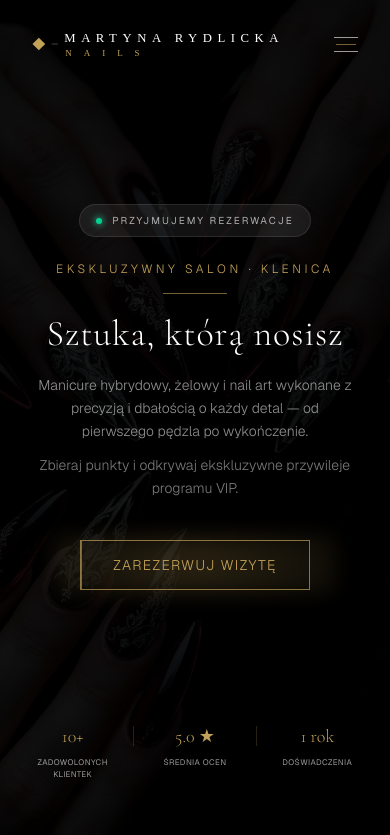
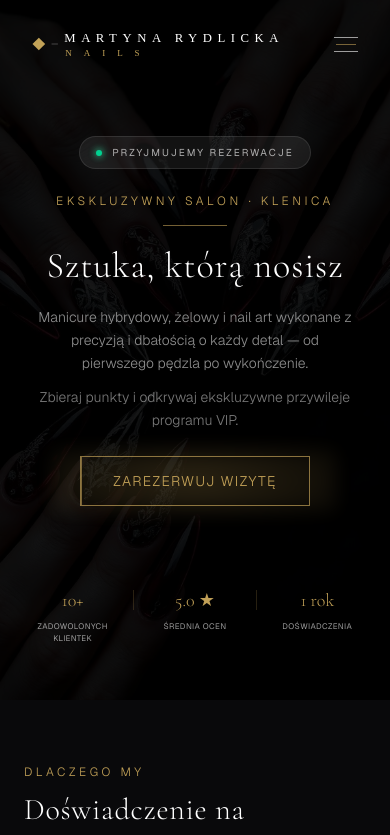
Before and after one commit to Selixo/luxury-nails, a Next.js app in the folder apps/web/: page / in a window 390 px wide. Shown: the top 835 px of the page. Built offline with nearby package versions, Linux system fonts and the light colour scheme.

Commit message:
fix: styling refactor
Refactor styling in hero section, mobile navigation sheet.

```diff
--- a/apps/web/components/sticky-nav.tsx
+++ b/apps/web/components/sticky-nav.tsx
@@ -79,7 +79,7 @@ export function StickyNav() {
         <SheetContent
           side="left"
           showCloseButton={false}
-          className="w-full border-none bg-black/95 px-8 py-10 backdrop-blur-md sm:w-80"
+          className="w-[90%]! border-none bg-black/95 px-6 py-10 backdrop-blur-md sm:px-8"
         >
           <SheetTitle className="sr-only">Menu nawigacji</SheetTitle>
           <div className="flex h-full flex-col">
--- a/apps/web/features/home/components/hero/hero-content.tsx
+++ b/apps/web/features/home/components/hero/hero-content.tsx
@@ -35,7 +35,7 @@ export function HeroContent() {
         każdy detal — od pierwszego pędzla po wykończenie.
       </p>
 
-      <p className="mb-10 max-w-xs animate-fade-up text-sm leading-relaxed font-light text-white/47 animation-duration-[0.9s] [animation-delay:0.95s] md:mb-12 md:max-w-md">
+      <p className="mb-6 max-w-xs animate-fade-up text-sm leading-relaxed font-light text-white/47 animation-duration-[0.9s] [animation-delay:0.95s] md:mb-12 md:max-w-md">
         Zbieraj punkty i odkrywaj ekskluzywne przywileje programu VIP.
       </p>
 
--- a/apps/web/features/home/components/hero/hero-navigation.tsx
+++ b/apps/web/features/home/components/hero/hero-navigation.tsx
@@ -59,7 +59,7 @@ export const HeroNavigation = () => {
         <SheetContent
           side="left"
           showCloseButton={false}
-          className="w-full border-none bg-black/95 px-8 py-10 backdrop-blur-md sm:w-80"
+          className="!w-[90%] border-none bg-black/95 px-8 py-10 backdrop-blur-md"
         >
           <SheetTitle className="sr-only">Menu nawigacji</SheetTitle>
 
--- a/apps/web/features/home/components/hero/hero-stats.tsx
+++ b/apps/web/features/home/components/hero/hero-stats.tsx
@@ -3,7 +3,7 @@ import { STATS } from "../../config/home.constants"
 
 export function HeroStats() {
   return (
-    <div className="relative z-10 mx-auto w-full max-w-4xl animate-fade-up px-6 pt-4 pb-16 animation-duration-[1s] [animation-delay:1.3s]">
+    <div className="relative z-10 mx-auto w-full max-w-4xl animate-fade-up px-6 pt-8 pb-14 animation-duration-[1s] [animation-delay:1.3s] sm:pt-4 sm:pb-16">
       <dl>
         <div className="flex items-center justify-center">
           {STATS.map((stat, i) => (
--- a/apps/web/features/home/hero.tsx
+++ b/apps/web/features/home/hero.tsx
@@ -8,7 +8,7 @@ import { HeroScrollIndicator } from "./components/hero/hero-scroll-indicator"
 
 export function Hero() {
   return (
-    <header className="relative flex min-h-svh flex-col overflow-hidden">
+    <header className="relative flex flex-col overflow-hidden md:min-h-svh">
       <HeroBackground />
       <CornerAccent position="top-left" />
       <CornerAccent position="bottom-right" />
```
